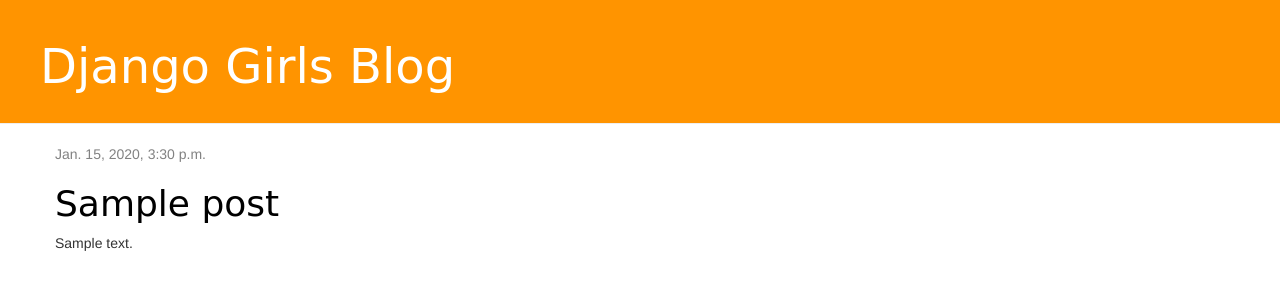
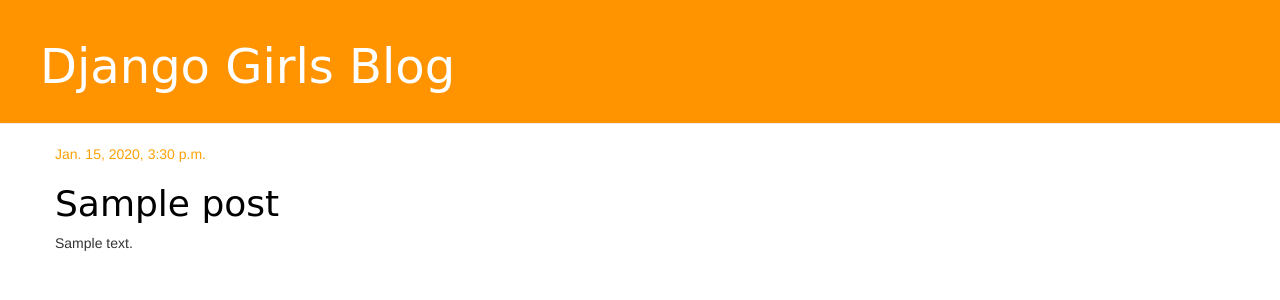
Before and after one commit to abhinav8888/my-first-blog, a Django app: template blog/templates/blog/post_list.html in a window 1280 px wide. Shown: the top 300 px of the page. Run offline with Django 3.2, Linux system fonts and the light colour scheme; the template is opened without the code that fills it: values that come from a table or form of the project are taken from there, others are empty; tables that the repository leaves empty hold one stand-in row (values such as "Sample post"); some libraries are stand-ins or nearby versions.

Commit message:
Should work1

```diff
--- a/blog/static/css/blog.css
+++ b/blog/static/css/blog.css
@@ -23,7 +23,7 @@
 }
 
 .date {
-    color: #828282;
+    color: #FCA205;
 }
 
 .save {
```
